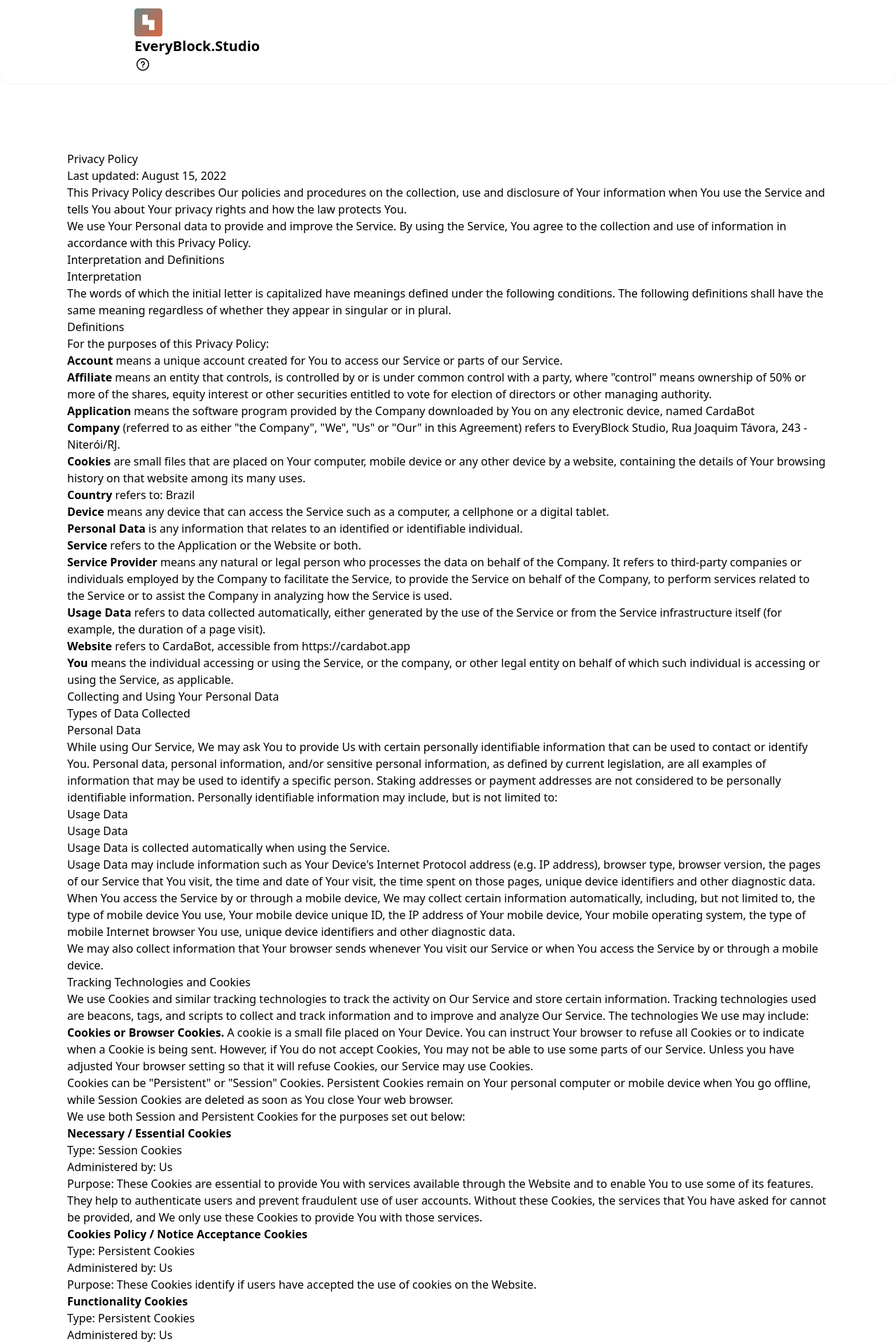
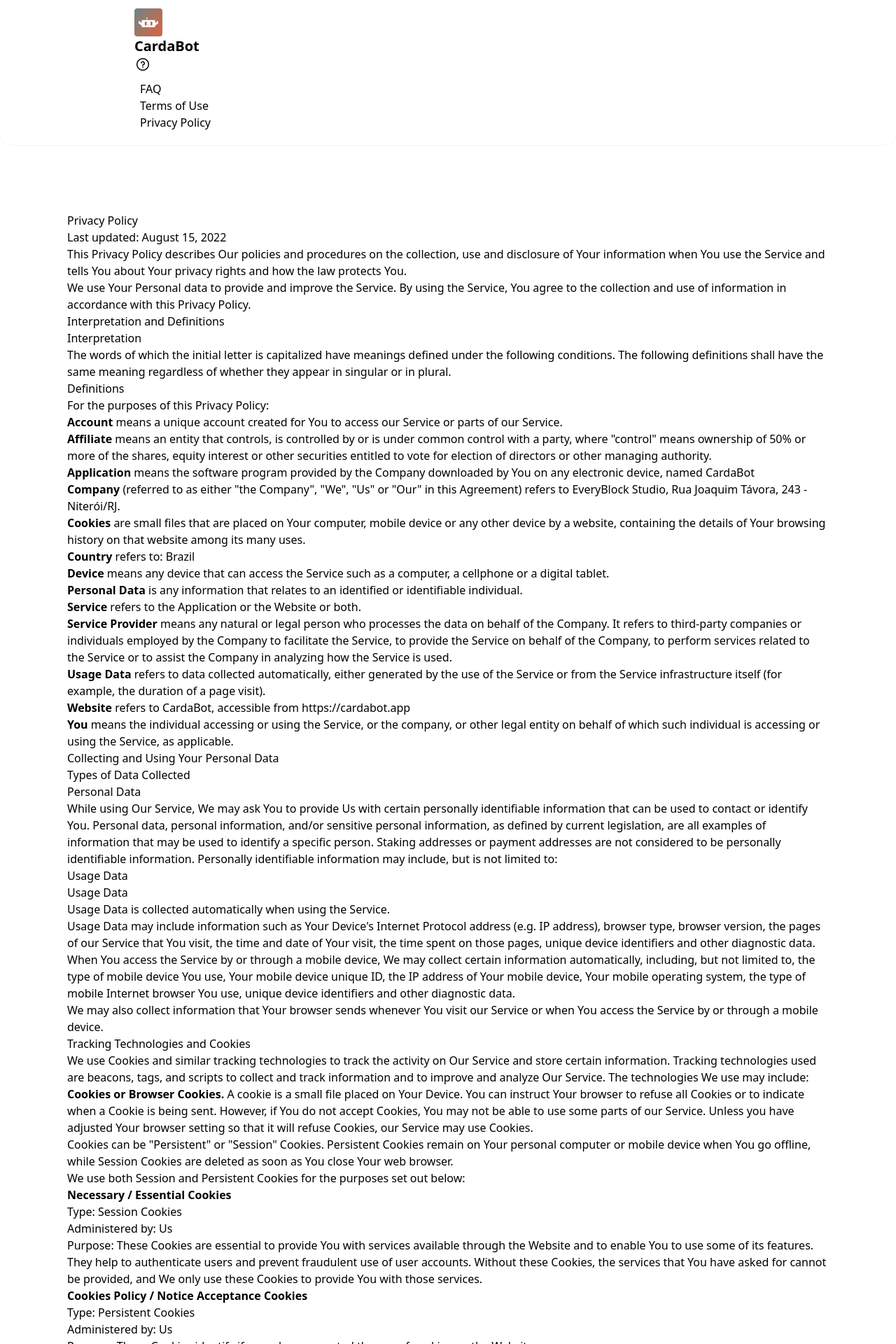
Before and after one commit to EveryBlockStudio/cardabot-api, a Django app: page /privacy/ in a window 1280 px wide. Shown: the top 1920 px of the page at 70% size. Run offline with Django 4.2, Linux system fonts and the light colour scheme; parts of the project's set-up code (start-up, migrations or seed data) failed here and were passed over; some libraries are stand-ins or nearby versions.

Commit message:
modify navbar to include privacy and terms

```diff
--- a/cardabot_api/templates/base.html
+++ b/cardabot_api/templates/base.html
@@ -203,52 +203,28 @@
 <!-- Navbar -->
 <div class="navbar bg-base-100 px-48 py-3 shadow-sm rounded-2xl">
 	<div class="flex-1">
-		<a href="https://everyblock.studio/" class="btn btn-ghost my-auto" target="_blank">
-			<img src="{% static 'media/ebs_logo_icon_color.png' %}" class="h-10"/>
+		<a href="{% url 'home' %}" class="btn btn-ghost my-auto">
+			<img src="{% static 'media/cardabot-logo.png' %}" class="h-10"/>
 		</a>
-		<a href="https://everyblock.studio/" class="btn btn-ghost capitalize text-xl font-bold font-nunito" target="_blank">
-			EveryBlock.studio
+		<a href="{% url 'home' %}" class="btn btn-ghost capitalize text-xl font-bold font-nunito">
+			CardaBot
 		</a>
 	</div>
 
-	<div class="tooltip tooltip-bottom" data-tip="faq">
-		<div class="flex-none">
+	<ul class="menu menu-horizontal menu-compact p-0">
+		<!-- <li><a>Item 1</a></li> -->
+		<li tabindex="0">
 			<a class="btn btn-ghost btn-circle" href="{% url 'faq' %}">
 				<i class="las la-question-circle" style="font-size: 24px"></i>
 			</a>
-		<!-- <div class="dropdown dropdown-end">
-			<label tabindex="0" class="btn btn-ghost btn-circle">
-				<i class="las la-question-circle" style="font-size: 24px"> </i>
-			</label>
-			<div tabindex="0" class="mt-3 card card-compact dropdown-content w-52 bg-base-100 shadow">
-			<div class="card-body">
-				<span class="font-bold text-lg">8 Items</span>
-				<span class="text-info">Subtotal: $999</span>
-				<div class="card-actions">
-				<button class="btn btn-ghost btn-block">FAQ</button>
-				</div>
-			</div>
-			</div>
-		</div> -->
-		<!-- <div class="dropdown dropdown-end">
-			<label tabindex="0" class="btn btn-ghost btn-circle avatar">
-			<div class="w-10 rounded-full">
-				<img src="https://placeimg.com/80/80/people" />
-			</div>
-			</label>
-			<ul tabindex="0" class="menu menu-compact dropdown-content mt-3 p-2 shadow bg-base-100 rounded-box w-52">
-			<li>
-				<a class="justify-between">
-				Profile
-				<span class="badge">New</span>
-				</a>
-			</li>
-			<li><a>Settings</a></li>
-			<li><a>Logout</a></li>
+			<ul class="p-2 bg-base-100">
+				<li><a href="{% url 'faq' %}">FAQ</a></li>
+				<li><a href="{% url 'terms' %}">Terms of Use</a></li>
+				<li><a href="{% url 'privacy' %}">Privacy Policy</a></li>
 			</ul>
-		</div> -->
-		</div>
-	</div>
+		</li>
+		<!-- <li><a>Item 3</a></li> -->
+	  </ul>
 
 </div>
 <!-- End of Navbar -->
@@ -259,7 +235,7 @@
 <!-- Footer -->
 <footer class="footer items-center p-4 bg-neutral text-neutral-content sticky top-[100vh]">
 	<div class="items-center grid-flow-col">
-		<p> EveryBlock Studio © 2022 - All rights reserved</p>
+		<p> <a href="https://everyblock.studio/" target="_blank">EveryBlock Studio</a> © 2022 - All rights reserved</p>
 	</div>
 
 	<div class="grid-flow-col gap-0 md:place-self-center md:justify-self-end">
--- a/cardabot_api/templates/home.html
+++ b/cardabot_api/templates/home.html
@@ -11,7 +11,7 @@
 	<body class="bg-base-200 min-h-screen">
 
 	<!-- Main content -->
-		<div class="grid grid-cols-1 p-12">
+	<div class="flex flex-col py-4 lg:p-24 gap-4 lg:gap-12 text-base-content items-center " >
 		<!-- CardaBot avatar -->
 		<div class="avatar">
 			<div class="w-24 mask mask-squircle mx-auto">
--- a/cardabot_api/templates/privacy.html
+++ b/cardabot_api/templates/privacy.html
@@ -3,9 +3,7 @@
 
 {% block content %}
 <head>
-
-	<title>CardaBot by EveryBlock Studio</title>
-
+	<title>Terms and Conditions | CardaBot</title>
 </head>
 
 <body class="bg-base-200 min-h-screen">
--- a/cardabot_api/templates/terms.html
+++ b/cardabot_api/templates/terms.html
@@ -3,9 +3,7 @@
 
 {% block content %}
 <head>
-
-	<title>CardaBot by EveryBlock Studio</title>
-
+	<title>Privacy Policy | CardaBot</title>
 </head>
 
 <body class="bg-base-200 min-h-screen">
```
Lines whose indentation alone changed are shown as unchanged.
